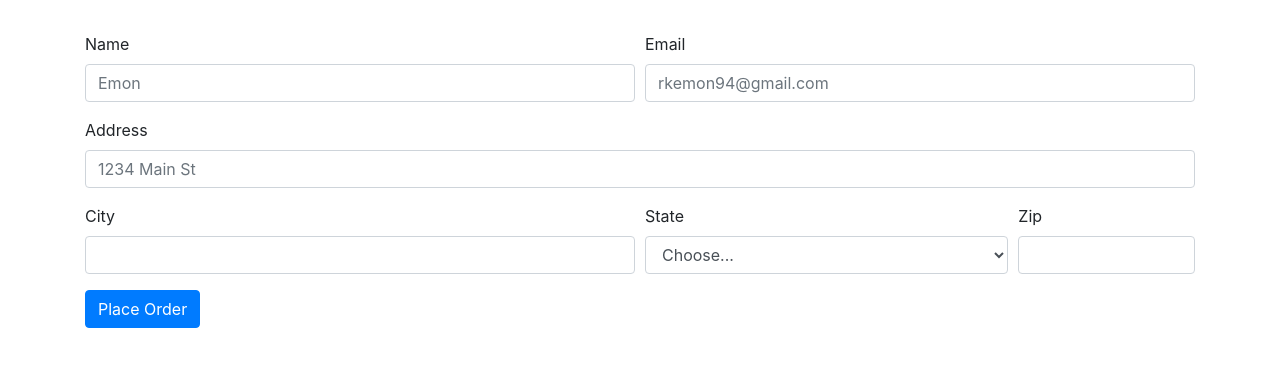
After one commit to Emon-Khan/E-CommerceWebsite, a Django app: page /checkout/ in a window 1280 px wide. The commit adds this page. Shown: the top 367 px of the page. Run offline with Django 5.2, Linux system fonts and the light colour scheme.

Commit message:
Checkout buttonis not visible inside cart button(fix this),Add checkout template and added appropriate code so that the page get connected with the checkout button inside cart button

```diff
--- a/ecomsite/ecomsite/urls.py
+++ b/ecomsite/ecomsite/urls.py
@@ -22,5 +22,6 @@ urlpatterns = [
     path('admin/', admin.site.urls),
     path('', views.index, name='index'),
     path('<int:id>/', views.detail, name='detail'),
-    path('favicon.ico', views.favicon_not_found)
+    path('favicon.ico', views.favicon_not_found),
+    path('checkout/', views.checkout, name='checkout')
 ]
--- /dev/null
+++ b/ecomsite/shop/templates/shop/checkout.html
@@ -0,0 +1,79 @@
+<!DOCTYPE html>
+<html lang="en">
+
+<head>
+    <meta charset="UTF-8">
+    <meta name="viewport" content="width=device-width, initial-scale=1.0">
+    <link rel="stylesheet" href="https://cdn.jsdelivr.net/npm/bootstrap@4.4.1/dist/css/bootstrap.min.css"
+        integrity="sha384-Vkoo8x4CGsO3+Hhxv8T/Q5PaXtkKtu6ug5TOeNV6gBiFeWPGFN9MuhOf23Q9Ifjh" crossorigin="anonymous">
+    <title>Checkout</title>
+</head>
+
+<body>
+    <div class="container">
+        <div class="row my-3">
+            <div class="col-md-12">
+                <ul class="list-group" id="item_list">
+                </ul>
+            </div>
+        </div>
+        <div class="row">
+            <div class="col-md-12">
+                <form>
+                    <div class="form-row">
+                        <div class="form-group col-md-6">
+                            <label for="inputName">Name</label>
+                            <input type="text" class="form-control" id="inputName" placeholder="Emon">
+                        </div>
+                        <div class="form-group col-md-6">
+                            <label for="inputEmail">Email</label>
+                            <input type="email" class="form-control" id="inputEmail" placeholder="rkemon94@gmail.com">
+                        </div>
+                    </div>
+                    <div class="form-group">
+                        <label for="inputAddress">Address</label>
+                        <input type="text" class="form-control" id="inputAddress" placeholder="1234 Main St">
+                    </div>
+                    <div class="form-row">
+                        <div class="form-group col-md-6">
+                            <label for="inputCity">City</label>
+                            <input type="text" class="form-control" id="inputCity">
+                        </div>
+                        <div class="form-group col-md-4">
+                            <label for="inputState">State</label>
+                            <select id="inputState" class="form-control">
+                                <option selected>Choose...</option>
+                                <option>...</option>
+                            </select>
+                        </div>
+                        <div class="form-group col-md-2">
+                            <label for="inputZip">Zip</label>
+                            <input type="text" class="form-control" id="inputZip">
+                        </div>
+                    </div>
+                    <button type="submit" class="btn btn-primary">Place Order</button>
+                </form>
+            </div>
+        </div>
+
+    </div>
+    <script src="https://code.jquery.com/jquery-3.4.1.slim.min.js"
+        integrity="sha384-J6qa4849blE2+poT4WnyKhv5vZF5SrPo0iEjwBvKU7imGFAV0wwj1yYfoRSJoZ+n"
+        crossorigin="anonymous"></script>
+    <script type="text/javascript">
+        let cart;
+        if (localStorage.getItem('cart') == null) {
+            cart = {}
+        } else {
+            cart = JSON.parse(localStorage.getItem('cart'));
+        }
+        for (item in cart) {
+            let name = cart[item][1]
+            let quantity = cart[item][0]
+            itemString = `<li class="list-group-item">${name}<span class="badge badge-primary badge-pill">${quantity}</span></li>`
+            $('#item_list').append(itemString);
+        }
+    </script>
+</body>
+
+</html>
--- a/ecomsite/shop/views.py
+++ b/ecomsite/shop/views.py
@@ -19,3 +19,5 @@ def detail(request, id):
     return render(request, 'shop/details.html', {'product_object':product_object})
 def favicon_not_found(request):
     return HttpResponseNotFound()
+def checkout(request):
+    return render(request, 'shop/checkout.html')
```
Also changed, not shown: ecomsite/shop/templates/shop/index.html (+12 -12 lines).
